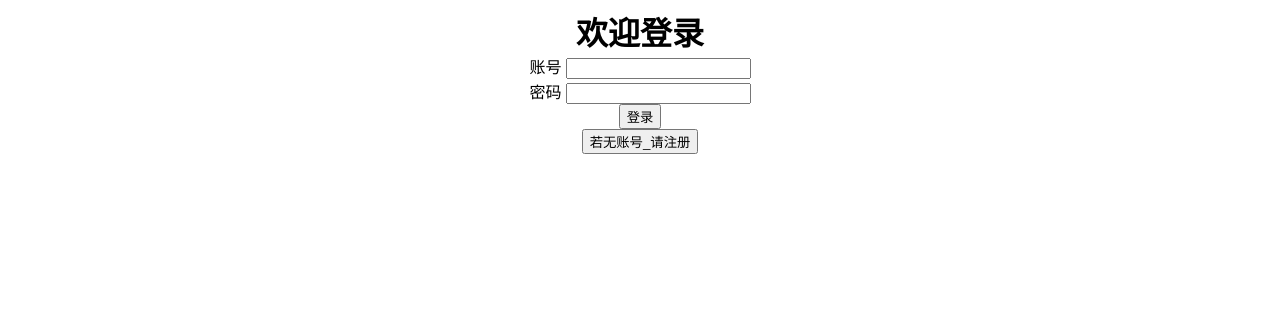
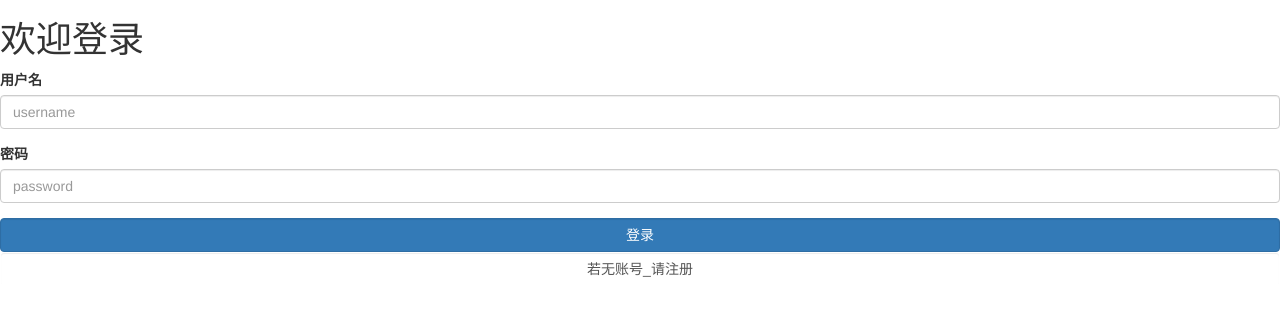
Before and after one commit to SummerGua/mysite, a Flask app: page /go in a window 1280 px wide. Shown: the top 316 px of the page. Run offline with Flask 2, Linux system fonts and the light colour scheme; parts of the project's set-up code (start-up, migrations or seed data) failed here and were passed over; some libraries are stand-ins or nearby versions.

Commit message:
登录界面使用bootstrap

```diff
--- a/app.py
+++ b/app.py
@@ -62,7 +62,7 @@ def adduser():
         elif 2 < len(username.strip()) < 11 and 2 < len(password) < 13 and password == password2:
             userinfo = User()
             userinfo.username = username
-            password=generate_password_hash(password)
+            password = generate_password_hash(password)
             userinfo.password = password
             db.session.add(userinfo)
             db.session.commit()
@@ -81,7 +81,7 @@ def login():
         password = request.form.get('password')
         u = User.query.filter(User.username == username).first()
         if u:  # 如果用户存在
-            flag = check_password_hash(u.password,password)
+            flag = check_password_hash(u.password, password)
             if flag:  # 登录成功
                 login_user(u)
                 # return render_template('userhome.html', username=username)
@@ -100,9 +100,10 @@ def go():
     return render_template('login.html')
 
 
-@app.route('/userhome')
+# @app.route('/userhome/<username>')
 @login_required
-def userhome():
+def userhome(username):
+    # user = User.query.filter(username == username).first()
     return render_template('userhome.html')
 
 
--- a/templates/index.html
+++ b/templates/index.html
@@ -33,6 +33,6 @@
     </div>
     <button type="submit" value="submit" class="btn btn-primary form-control">注册</button>
 </form>
-<a href="http://127.0.0.1:5000/go"><button class="btn btn-defalut form-control">已有账号_请登录</button></a>
+<a href="{{ url_for('go') }}"><button class="btn btn-defalut form-control">已有账号_请登录</button></a>
 </body>
 </html>
--- a/templates/login.html
+++ b/templates/login.html
@@ -4,13 +4,9 @@
 <head>
     <meta charset="UTF-8">
     <title>登录</title>
-    <style>
-        h1,div{
-            align-content: center;
-            text-align: center;
-            margin: 0 auto;
-        }
-    </style>
+    <link href="https://cdn.staticfile.org/twitter-bootstrap/3.3.7/css/bootstrap.min.css" rel="stylesheet">
+    <script src="https://cdn.staticfile.org/jquery/2.1.1/jquery.min.js"></script>
+    <script src="https://cdn.staticfile.org/twitter-bootstrap/3.3.7/js/bootstrap.min.js"></script>
 </head>
     <body>
         {% with messages=get_flashed_messages() %}
@@ -22,18 +18,16 @@
         {% endwith %}
         <form action = "{{ url_for('login') }}" method = "POST">
             <h1>欢迎登录</h1>
-            <div>
-            账号
-            <input type="text" name = "username"/><br>
-            密码
-            <input name="password" type="password"/><br>
-            <button type="submit">登录</button><br>
+            <div class="form-group">
+                <label for="username">用户名</label>
+                <input type="text" class="form-control" id="username" name ="username" placeholder="username">
+            </div>
+            <div class="form-group">
+                <label for="password">密码</label>
+                <input type="password" class="form-control" name="password" id="password" placeholder="password">
             </div>
         </form>
-        <div style="text-align: center">
-            <a href="http://127.0.0.1:5000/index">
-                <button>若无账号_请注册</button>
-            </a>
-        </div>
+        <button type="submit" value="submit" class="btn btn-primary form-control">登录</button>
+            <a href="{{ url_for('index') }}"><button class="btn btn-defalut form-control">若无账号_请注册</button></a>
    </body>
 </html>
--- a/templates/userhome.html
+++ b/templates/userhome.html
@@ -5,7 +5,7 @@
     <title>用户主页</title>
 </head>
 <body>
-    <p>欢迎来到主页</p>
+    <p>欢迎来到{{ user }}主页</p>
 {#    <form action=""></form>#}
 </body>
 </html>
```
Also changed, not shown: README.md.
